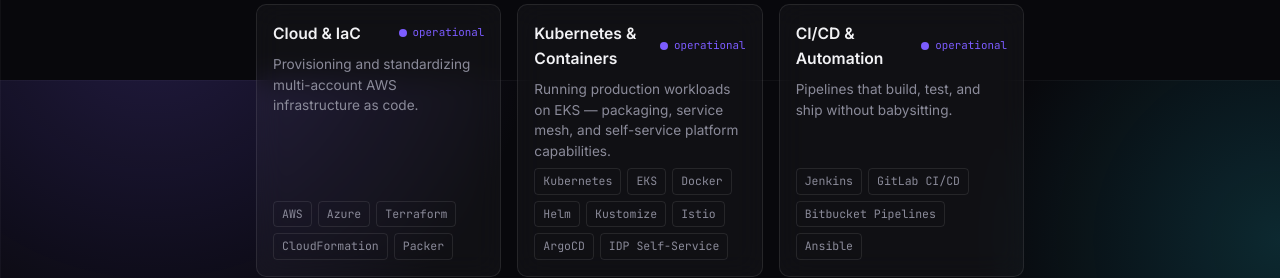
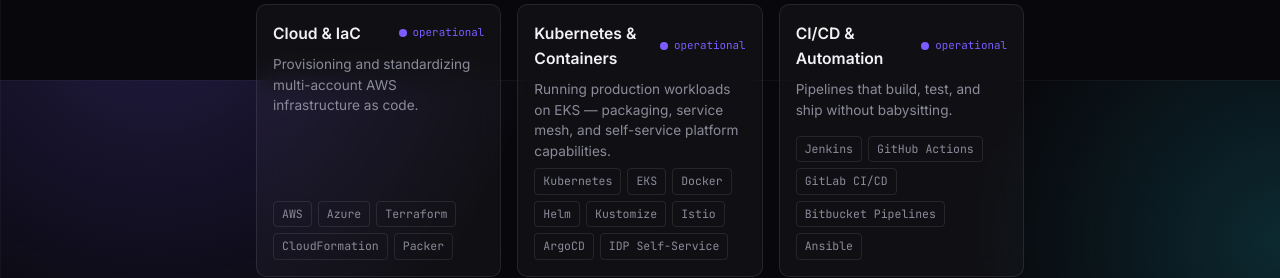
Before and after one commit to shivamstt/shivam-tiwari-portfolio, a React (Vite) app: page / in a window 1280 px wide. Shown: the part 3920-4198 px from the top of the page. Built offline with nearby package versions, Linux system fonts and the light colour scheme; no server answers.

Commit message:
chore : updating skills

```diff
--- a/src/components/Systems.jsx
+++ b/src/components/Systems.jsx
@@ -14,7 +14,7 @@
     {
         name: 'CI/CD & Automation',
         summary: 'Pipelines that build, test, and ship without babysitting.',
-        tech: ['Jenkins', 'GitLab CI/CD', 'Bitbucket Pipelines', 'Ansible']
+        tech: ['Jenkins', 'GitHub Actions', 'GitLab CI/CD', 'Bitbucket Pipelines', 'Ansible']
     },
     {
         name: 'Observability',
--- a/src/components/Terminal.jsx
+++ b/src/components/Terminal.jsx
@@ -121,7 +121,7 @@
                 push('shivam tiwari — platform & devops engineer, 6+ yrs on AWS, Kubernetes, and Terraform.');
                 break;
             case 'skills':
-                push('AWS · Kubernetes · Kustomize · Istio · IDP self-service platforms · Terraform · Docker · Datadog · Prometheus/Grafana · Jenkins · GitLab CI/CD · Ansible');
+                push('AWS · Kubernetes · Kustomize · Istio · IDP self-service platforms · Terraform · Docker · Datadog · Prometheus/Grafana · Jenkins · GitHub Actions · GitLab CI/CD · Ansible');
                 break;
             case 'experience':
                 push('opening the deploy log…');
```
